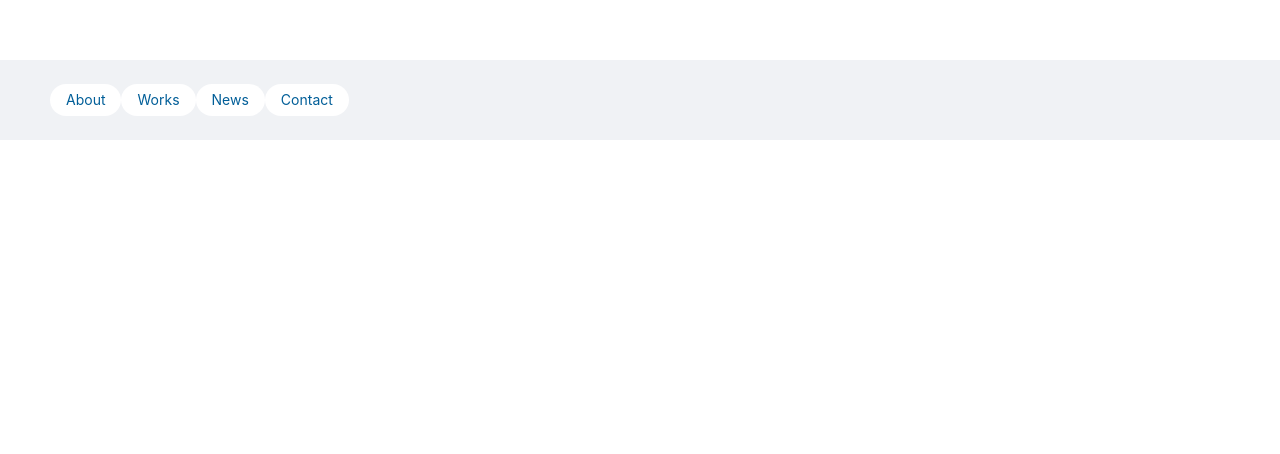
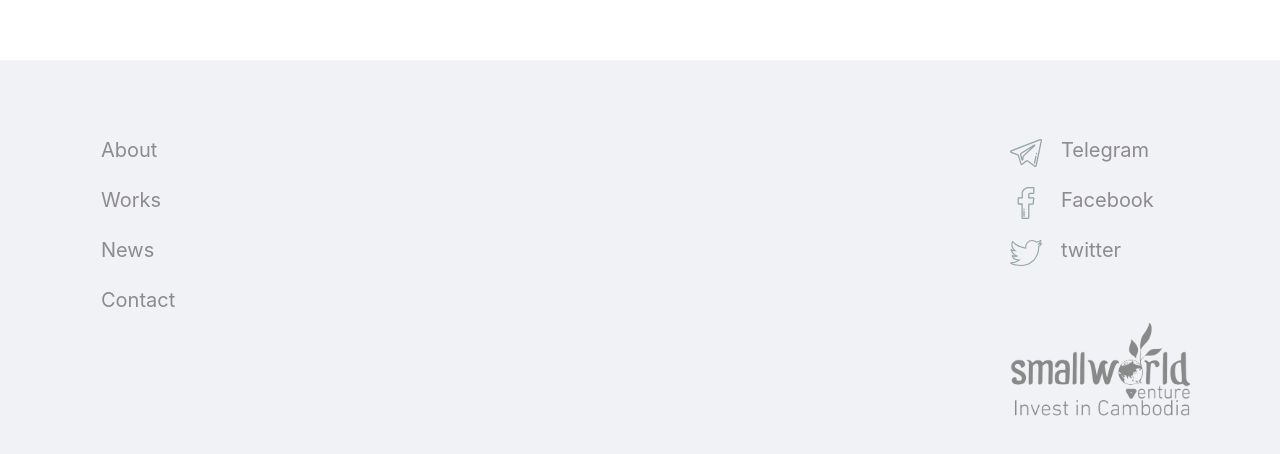
Before and after one commit to reachea/smallworld_clone, a React (Create React App) app: page /contact in a window 1280 px wide. Shown: the part 740-1194 px from the top of the page. Before the commit the page ends 880 px from the top, so only its background shows below. Built offline with nearby package versions, Linux system fonts and the light colour scheme; the HTML template or start-up script is replaced by a standard one.

Commit message:
Finished Footer

```diff
--- a/src/FootNav.css
+++ b/src/FootNav.css
@@ -1,3 +1,54 @@
 .footNavBar {
-  height: 410px;
+  min-height: 355px;
 }
+
+.span-footer-1 {
+  color: #8e8b8c;
+  font-size: 20px !important;
+}
+
+.foot-nav {
+  height: 45px;
+}
+
+.footer {
+  padding-top: 4% !important;
+}
+
+.footer-logo {
+  height: 100px;
+  background-image: url(./images/logo/Logo_SW_Gray.png);
+  background-size: cover;
+  background-position: right;
+  background-repeat: no-repeat;
+}
+
+.telegram-foot {
+  background-image: url('./images/socialMedia/telegram.svg');
+  background-size: 32px;
+  background-position: left;
+  background-repeat: no-repeat;
+  width: 100%;
+  height: 50px;
+  padding-left: 35px;
+}
+
+.facebook-foot {
+  background-image: url('./images/socialMedia/facebook.svg');
+  background-size: 32px;
+  background-position: left;
+  background-repeat: no-repeat;
+  width: 100%;
+  height: 50px;
+  padding-left: 35px;
+}
+
+.twitter-foot {
+  background-image: url('./images/socialMedia/twitter.svg');
+  background-size: 32px;
+  background-position: left;
+  background-repeat: no-repeat;
+  width: 100%;
+  height: 50px;
+  padding-left: 35px;
+}
--- a/src/FootNav.tsx
+++ b/src/FootNav.tsx
@@ -1,6 +1,7 @@
 import React, { Component } from 'react';
 import { Layout, Button, Row, Col } from 'antd';
 import { Link } from 'react-router-dom';
+import './FootNav.css';
 
 const { Footer } = Layout;
 
@@ -9,29 +10,90 @@ class FootNav extends Component {
     return (
       <div>
         <Footer>
-          <div className="footNavBar">
-            <Row>
-              <Col span={8} >
-                <div className="footNav">
+          <div className="footNavBar container">
+            <div className="footer" >
+              <Row>
+                <Col span={6} >
+                    <Link to="/about">
+                      <Button type="link" className="foot-nav" >
+                        <span className="span-footer-1" >About</span>
+                      </Button>
+                    </Link>
+                </Col>
+                <Col span={7} ></Col>
+                <Col span={7} ></Col>
+                <Col span={4} >
                   <Link to="/about">
-                    <Button type="link" >About</Button>
+                    <div className="telegram-foot" >
+                      <Button type="link" className="foot-nav" >
+                        <span className="span-footer-1" >Telegram</span>
+                      </Button>
+                    </div>
                   </Link>
-                  <Link to="/works">
-                    <Button type="link" >Works</Button>
+                </Col>
+              </Row>
+              <Row>
+                <Col span={6} >
+                    <Link to="/works">
+                      <Button type="link" className="foot-nav" >
+                        <span className="span-footer-1" >Works</span>
+                      </Button>
+                    </Link>
+                </Col>
+                <Col span={7} ></Col>
+                <Col span={7} ></Col>
+                <Col span={4} >
+                  <Link to="/news">
+                    <div className="facebook-foot" >
+                      <Button type="link" className="foot-nav" >
+                        <span className="span-footer-1" >Facebook</span>
+                      </Button>
+                    </div>
                   </Link>
+                </Col>
+              </Row>
+              <Row>
+                <Col span={6} >
+                    <Link to="/news">
+                      <Button type="link" className="foot-nav" >
+                        <span className="span-footer-1" >News</span>
+                      </Button>
+                    </Link>
+                </Col>
+                <Col span={7} ></Col>
+                <Col span={7} ></Col>
+                <Col span={4} >
                   <Link to="/news">
-                    <Button type="link" >News</Button>
+                    <div className="twitter-foot" >
+                      <Button type="link" className="foot-nav" >
+                        <span className="span-footer-1" >twitter</span>
+                      </Button>
+                    </div>
                   </Link>
-                  <Link to="/contact">
-                    <Button type="link" >Contact</Button>
-                  </Link>
-                </div>
-              </Col>
-              <Col span={8} >
-              </Col>
-              <Col span={8} >
-              </Col>
-            </Row>
+                </Col>
+              </Row>
+              <Row>
+                <Col span={6} >
+                    <Link to="/contact">
+                      <Button type="link" className="foot-nav" >
+                        <span className="span-footer-1" >Contact</span>
+                      </Button>
+                    </Link>
+                </Col>
+                <Col span={6} ></Col>
+                <Col span={6} ></Col>
+                <Col span={6} >
+                </Col>
+              </Row>
+              <Row>
+                <Col span={10} ></Col>
+                <Col span={5} ></Col>
+                <Col span={5} ></Col>
+                <Col span={4} >
+                  <div className="footer-logo" ></div>
+                </Col>
+              </Row>
+            </div>
           </div>
         </Footer>
       </div>
--- a/src/components/Home.css
+++ b/src/components/Home.css
@@ -38,30 +38,16 @@
   min-height: 1em;
   height: 40px;
   width: 171px;
-}
-
-.ant-btn {
-  border-radius: 1.5em;
   background-color: white;
   border-color: transparent;
   color: #015e98;
+  border-radius: 1.5em;
 }
-
-.ant-btn-primary {
-  background-color: white;
-}
-
-.ant-btn:hover {
+.home-btn:hover {
   background-color: white;
   color: #8e8b8c;
   transition: .3s !important;
   transform: translateY(-4px);
-}
-
-.ant-btn:focus {
-  background-color: white;
-  border-color: transparent;
-  color: #015e98;
 }
 
 /* Home Content II */
```
